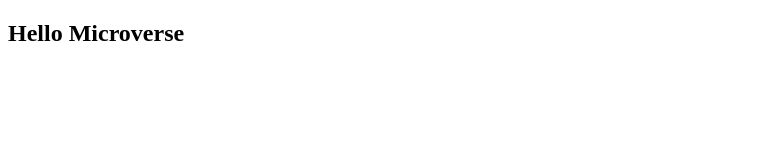
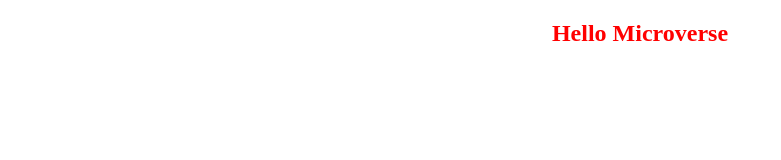
Before and after one commit to Omar-Muhamad/Hello-Microverse, a website: page index.html in a window 1280 px wide. Shown: the whole page, without its empty margins (0-781 px from the left). Drawn offline with Linux system fonts and the light colour scheme.

Commit message:
Add Css file with some styling

```diff
--- a/index.html
+++ b/index.html
@@ -4,6 +4,7 @@
   <meta charset="UTF-8">
   <meta http-equiv="X-UA-Compatible" content="IE=edge">
   <meta name="viewport" content="width=device-width, initial-scale=1.0">
+  <link rel="stylesheet" href="./style.css">
   <title>Hello Microverse</title>
 </head>
 <body>
--- /dev/null
+++ b/style.css
@@ -0,0 +1,4 @@
+body {
+  color: #ff0000;
+  text-align: center;
+}
```
